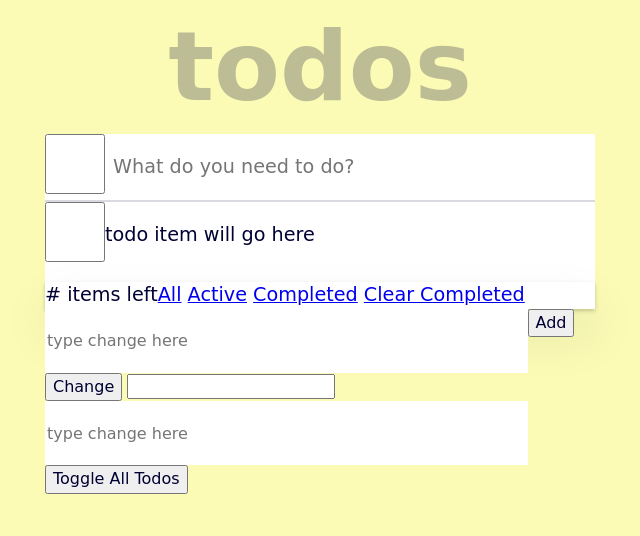
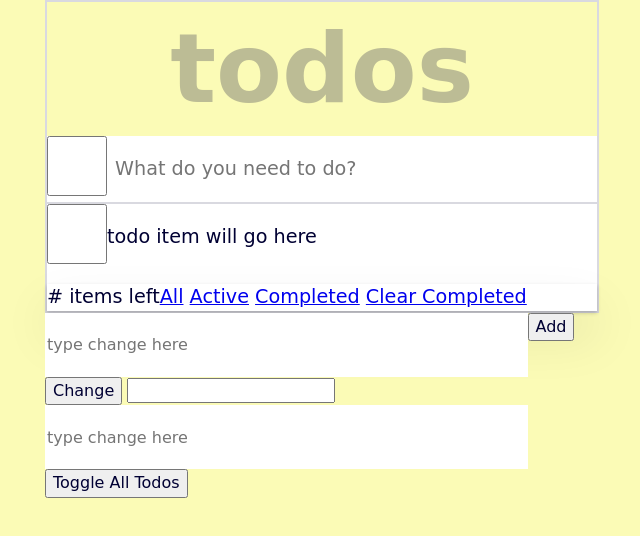
Before and after one commit to maggiewiseman/watchandcode, a plain HTML site: page index.html in a window 1280 px wide. Shown: the whole page, without its empty margins (320-960 px from the left). Drawn offline with nearby package versions, Linux system fonts and the light colour scheme; a web font is replaced by a local one.

```diff
--- a/css/style.css
+++ b/css/style.css
@@ -113,6 +113,7 @@ main {
   background-color: #fff;
   text-align: center;
   font-size: 1.2em;
+  border: 2px solid rgba(0,0, 51, .15);
 
 }
 
```
